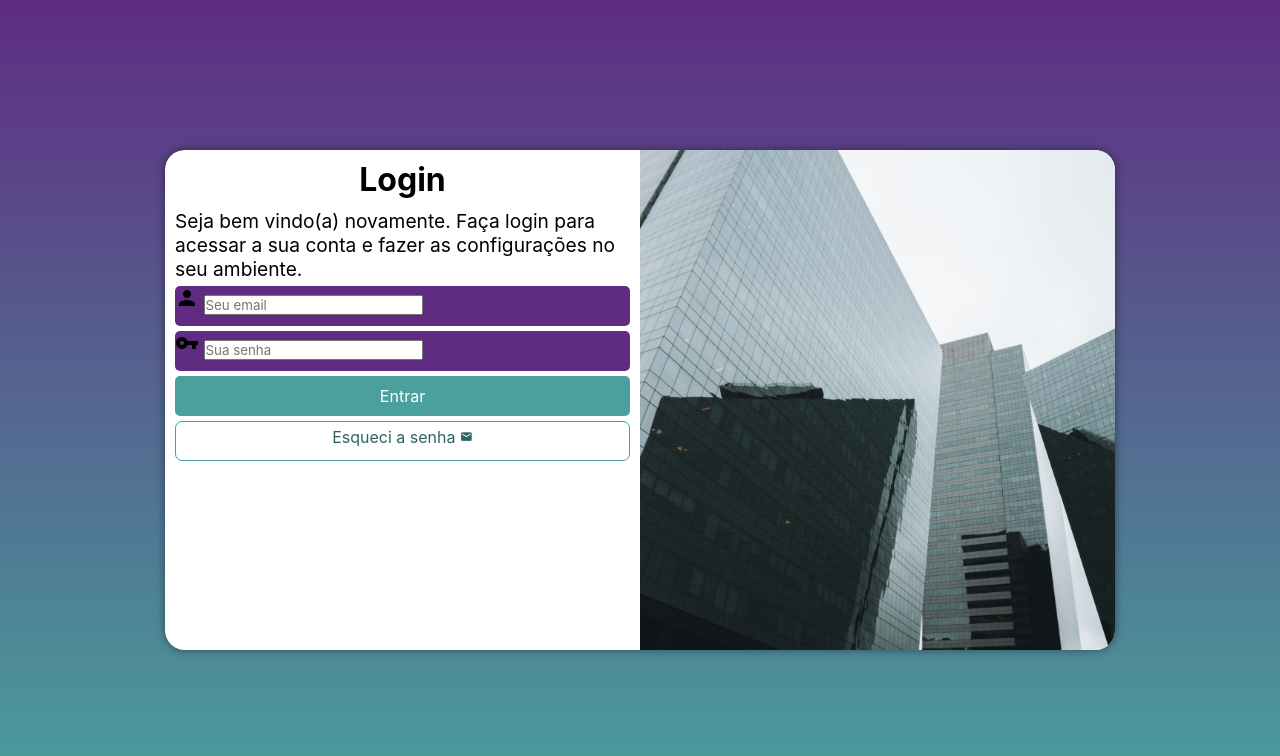
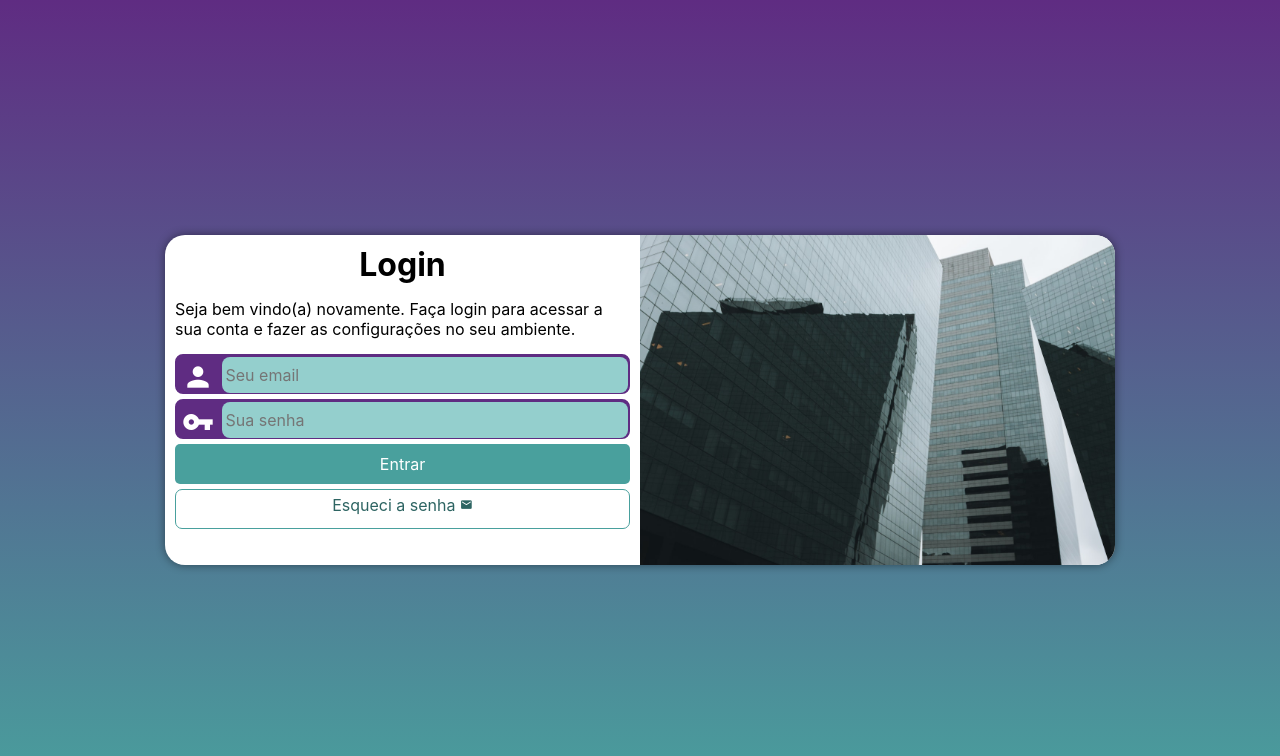
Before and after one commit to WesleyxOliveira/projeto-login, a plain HTML site: page index.html in a window 1280 px wide. Drawn offline with Linux system fonts and the light colour scheme.

Commit message:
finalizei o projeto

```diff
--- a/estilos/media-query.css
+++ b/estilos/media-query.css
@@ -16,6 +16,7 @@ Desktop: 992 até 1200px;
 Grandes Telas: Acima de 1200px;
 */
 
+/* Configuração para tablets */
 @media screen and (min-width: 768px) and (max-width: 992px){
 
     body {
@@ -24,6 +25,7 @@ Grandes Telas: Acima de 1200px;
 
     section#login {
         width: 80vw;
+        height: 300px;
     }
 
     section#login > #imagem {
@@ -39,6 +41,7 @@ Grandes Telas: Acima de 1200px;
     }
 }
 
+/* Configurações para Desktop */
 @media screen and (min-width: 992px) {
 
     body {
@@ -47,6 +50,7 @@ Grandes Telas: Acima de 1200px;
 
     section#login {
         width: 950px;
+        height: 330px;
     }
 
     section#login > #imagem {
@@ -66,6 +70,6 @@ Grandes Telas: Acima de 1200px;
     }
 
     #formulario > p {
-        font-size: 1.2em;
+        font-size: 1em;
     }
 }
--- a/estilos/style.css
+++ b/estilos/style.css
@@ -32,14 +32,14 @@ section#login {
     position: absolute;
     top: 50%;
     left: 50%;
-    transform: translate(-50%, -50%);
     background-color: white;
     width: 250px;
-    height: 500px;
+    height: 510px;
     border-radius: 20px;
     overflow: hidden;
     box-shadow: 0px 0px 10px rgba(0, 0, 0, 0.450);
 
+    transform: translate(-50%, -50%);
     transition: width .3s, height .3s;
     transition-timing-function: ease;
 }
@@ -64,6 +64,7 @@ section#login > #formulario {
 
 #formulario > p {
     font-size: 0.8em;
+    margin: 15px 0;
 }
 
 .campo {
@@ -71,12 +72,37 @@ section#login > #formulario {
     width: 100%;
     display: block;
     height: 40px;
-    border-radius: 5px;
+    border-radius: 8px;
+    border: 2px solid #5f2c82;
     margin: 5px 0;
 }
 
 div.campo > label {
     display: none;
+}
+
+div.campo > span {
+    color: #fff;
+    font-size: 2em;
+    width: 40px;
+    padding: 5px;
+}
+
+div.campo > input {
+    background-color: #94cfcd;
+    font-size: 1em;
+    width: calc(100% - 45px);
+    height: 100%;
+    border-radius: 8px;
+    padding: 4px;
+    border: 0;
+    outline: none;
+    transition: .4s;
+    transform: translateY(-12px);
+}
+
+div.campo > input:focus-within {
+    background-color: #fff;
 }
 
 form > input[type=submit] {
```
